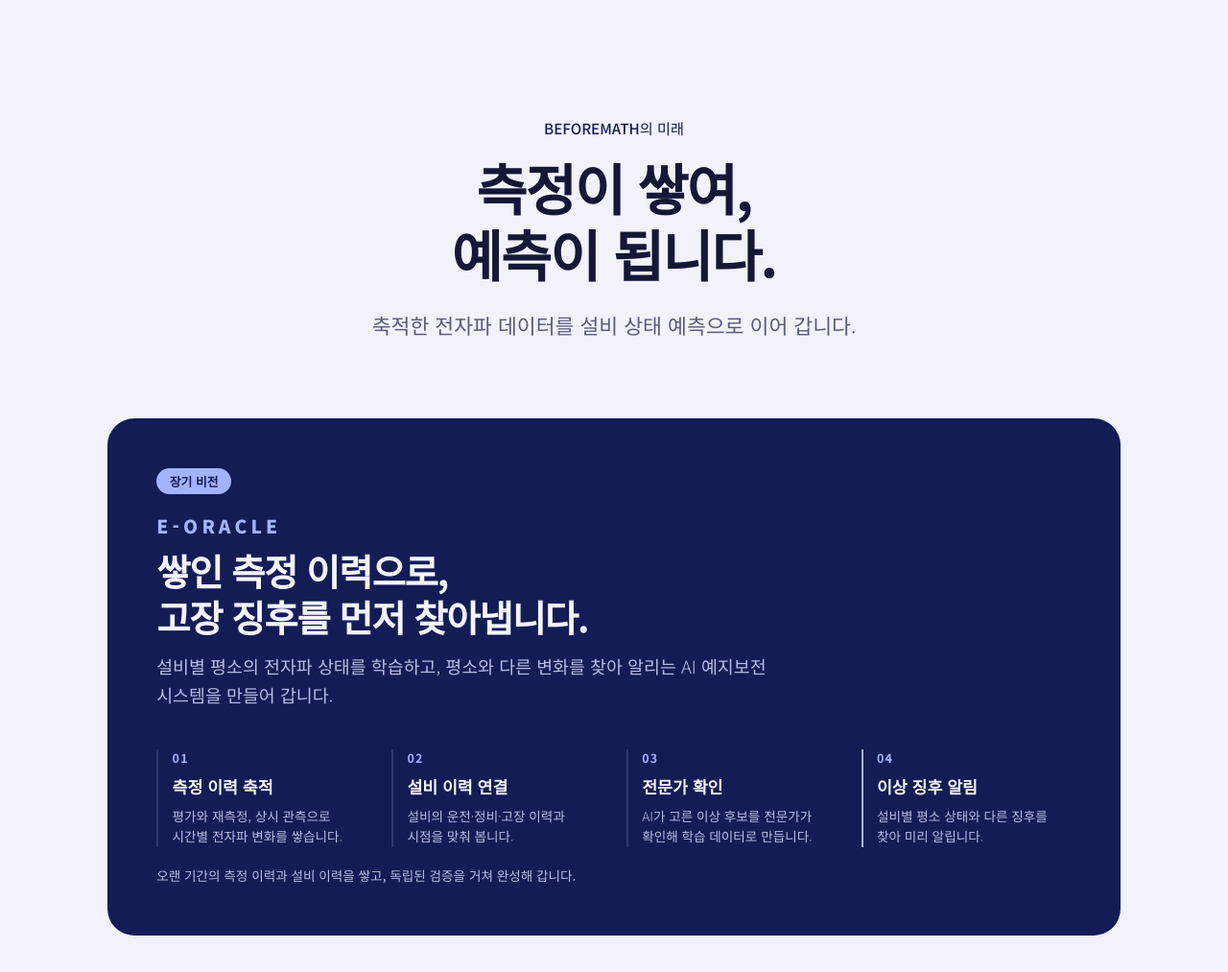
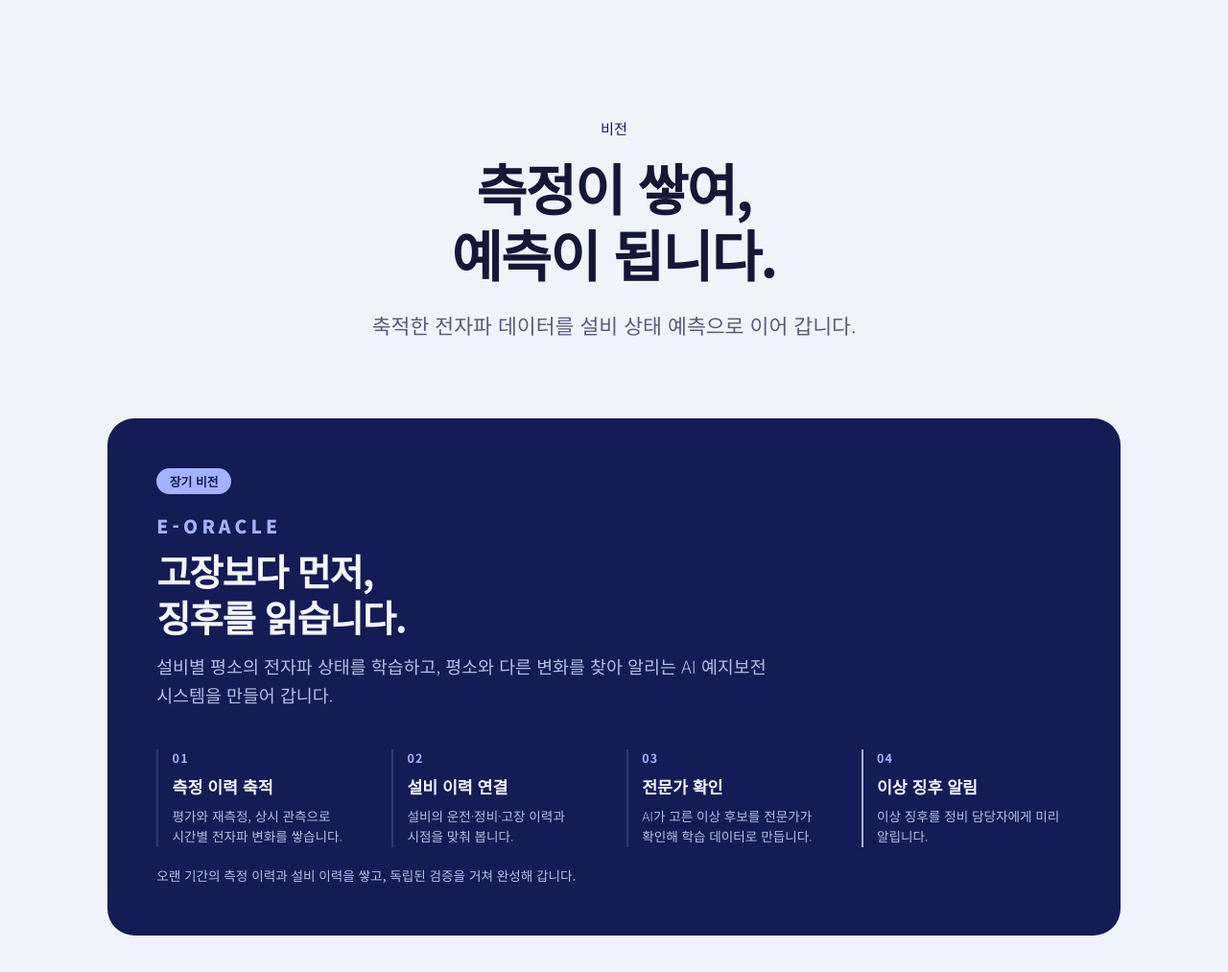
Before and after one commit to eunjoon-sud/beforemath-homepage, a plain HTML site: page index.html in a window 1280 px wide. Shown: the part 7260-8273 px from the top of the page at 96% size. Drawn offline with Linux system fonts and the light colour scheme.

Commit message:
사이트 갱신 2026-11-16 16:42

```diff
--- a/index.html
+++ b/index.html
@@ -654,19 +654,19 @@ details.more .flow{margin-top:1.2rem}
 
 <section class="band gray center" id="road">
   <div class="wrap">
-    <p class="eyebrow">BEFOREMATH의 미래</p>
+    <p class="eyebrow">비전</p>
     <h2>측정이 쌓여,<br>예측이 됩니다.</h2>
     <p class="lead">축적한 전자파 데이터를 설비 상태 예측으로 이어 갑니다.</p>
     <div class="ai">
       <span class="ai-tag">장기 비전</span>
       <p class="ai-name">E-ORACLE</p>
-      <h3>쌓인 측정 이력으로,<br>고장 징후를 먼저 찾아냅니다.</h3>
+      <h3>고장보다 먼저,<br>징후를 읽습니다.</h3>
       <p class="ai-lead">설비별 평소의 전자파 상태를 학습하고, 평소와 다른 변화를 찾아 알리는 AI 예지보전 시스템을 만들어 갑니다.</p>
       <ol class="ai-steps" aria-label="AI 예지보전 시스템 단계">
         <li><span class="when">01</span><b>측정 이력 축적</b><span class="d">평가와 재측정, 상시 관측으로 시간별 전자파 변화를 쌓습니다.</span></li>
         <li><span class="when">02</span><b>설비 이력 연결</b><span class="d">설비의 운전·정비·고장 이력과 시점을 맞춰 봅니다.</span></li>
         <li><span class="when">03</span><b>전문가 확인</b><span class="d">AI가 고른 이상 후보를 전문가가 확인해 학습 데이터로 만듭니다.</span></li>
-        <li><span class="when">04</span><b>이상 징후 알림</b><span class="d">설비별 평소 상태와 다른 징후를 찾아 미리 알립니다.</span></li>
+        <li><span class="when">04</span><b>이상 징후 알림</b><span class="d">이상 징후를 정비 담당자에게 미리 알립니다.</span></li>
       </ol>
       <p class="ai-note">오랜 기간의 측정 이력과 설비 이력을 쌓고, 독립된 검증을 거쳐 완성해 갑니다.</p>
     </div>
```
